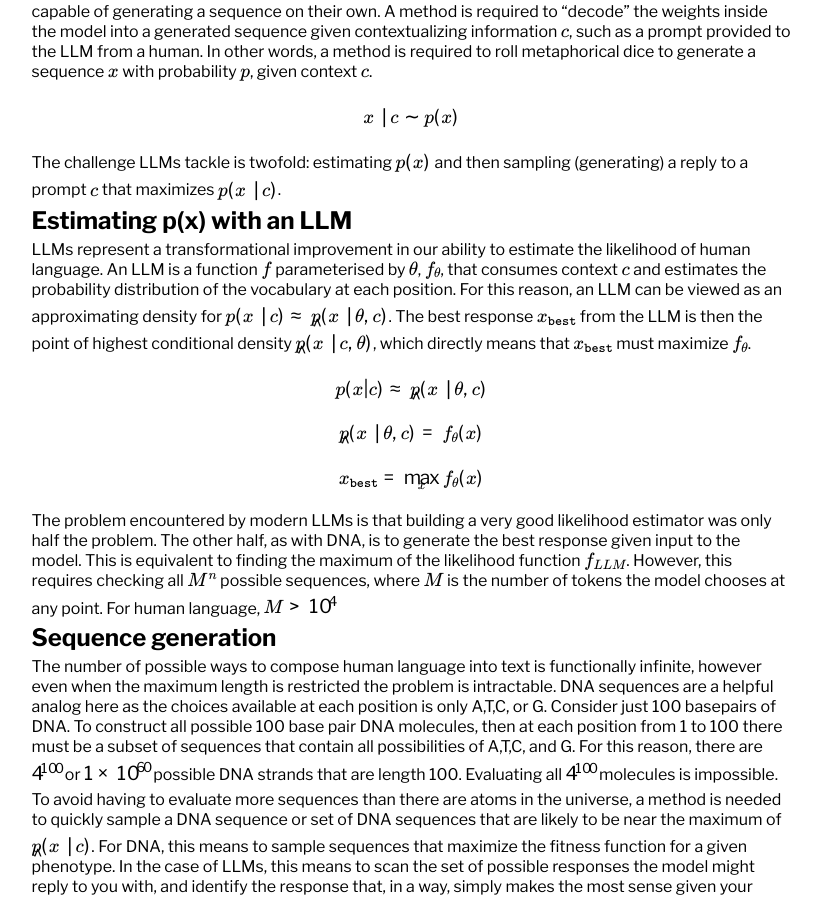
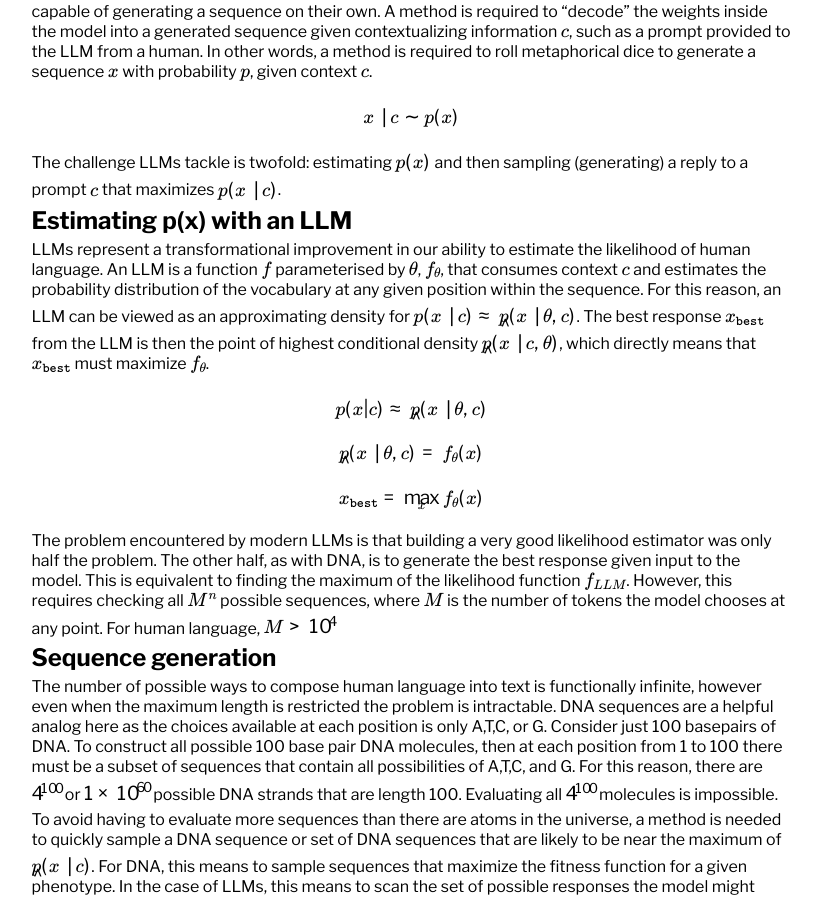
Before and after one commit to dan-sprague/dan-sprague.github.io, a Jekyll site: the page built from _posts/2025-02-02-llmthinking.markdown, in a window 1280 px wide and 900 px high, scrolled down 631 px. Shown: the whole window, without its empty margins (221-1042 px from the left). Built offline with Jekyll 4.4.1, drawn with Linux system fonts in a browser that asks for light colours; formulas are drawn with MathJax 3.

Commit message:
fixed bug

```diff
--- a/_posts/2025-02-02-llmthinking.markdown
+++ b/_posts/2025-02-02-llmthinking.markdown
@@ -27,7 +27,7 @@ The challenge LLMs tackle is twofold: estimating $p(x)$ and then sampling (gener
 
 # Estimating p(x) with an LLM
 
-LLMs represent a transformational improvement in our ability to estimate the likelihood of human language. An LLM is a function $f$ parameterised by $\theta$, $f_\theta$, that consumes context $c$ and estimates the probability distribution of the vocabulary at each position. For this reason, an LLM can be viewed as an approximating density for $p(x \mid c) \approx \hat{p}(x \mid \theta,c)$. The best response $x_{\texttt{best}}$ from the LLM is then the point of highest conditional density $\hat{p}(x \mid c,\theta)$, which directly means that $x_{\texttt{best}}$ must maximize $f_\theta$.
+LLMs represent a transformational improvement in our ability to estimate the likelihood of human language. An LLM is a function $f$ parameterised by $\theta$, $f_\theta$, that consumes context $c$ and estimates the probability distribution of the vocabulary at any given position within the sequence. For this reason, an LLM can be viewed as an approximating density for $p(x \mid c) \approx \hat{p}(x \mid \theta,c)$. The best response $x_{\texttt{best}}$ from the LLM is then the point of highest conditional density $\hat{p}(x \mid c,\theta)$, which directly means that $x_{\texttt{best}}$ must maximize $f_\theta$.
 
 $$p(x | c) \approx \hat{p}(x \mid \theta,c)$$
 
```
